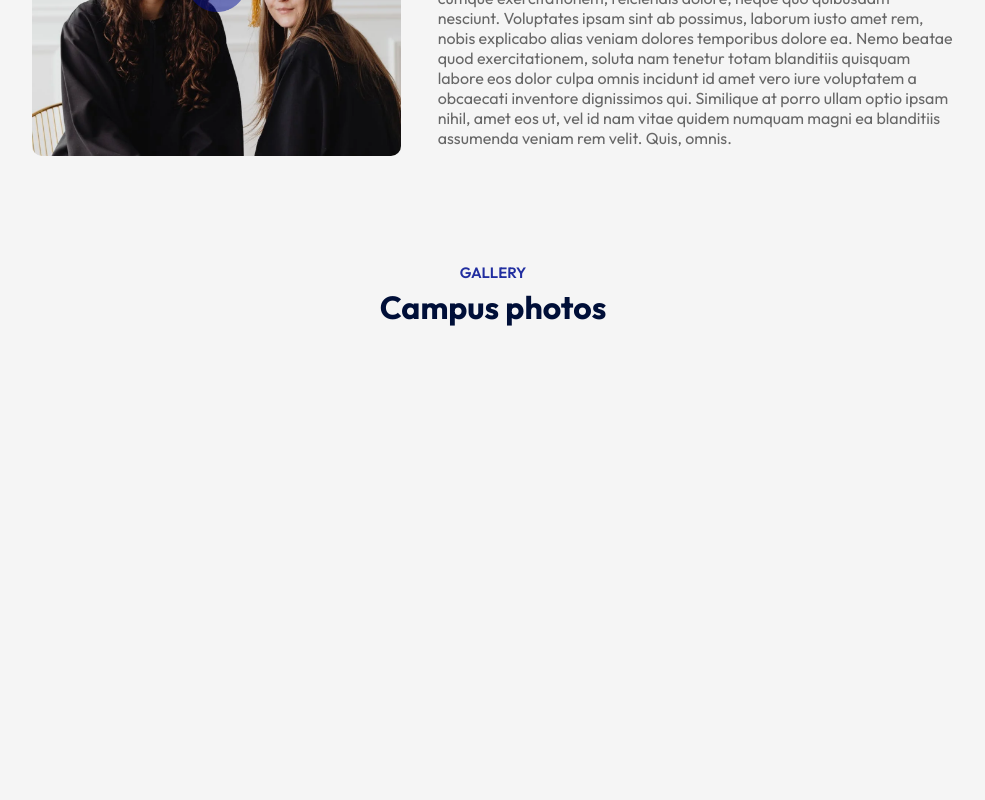
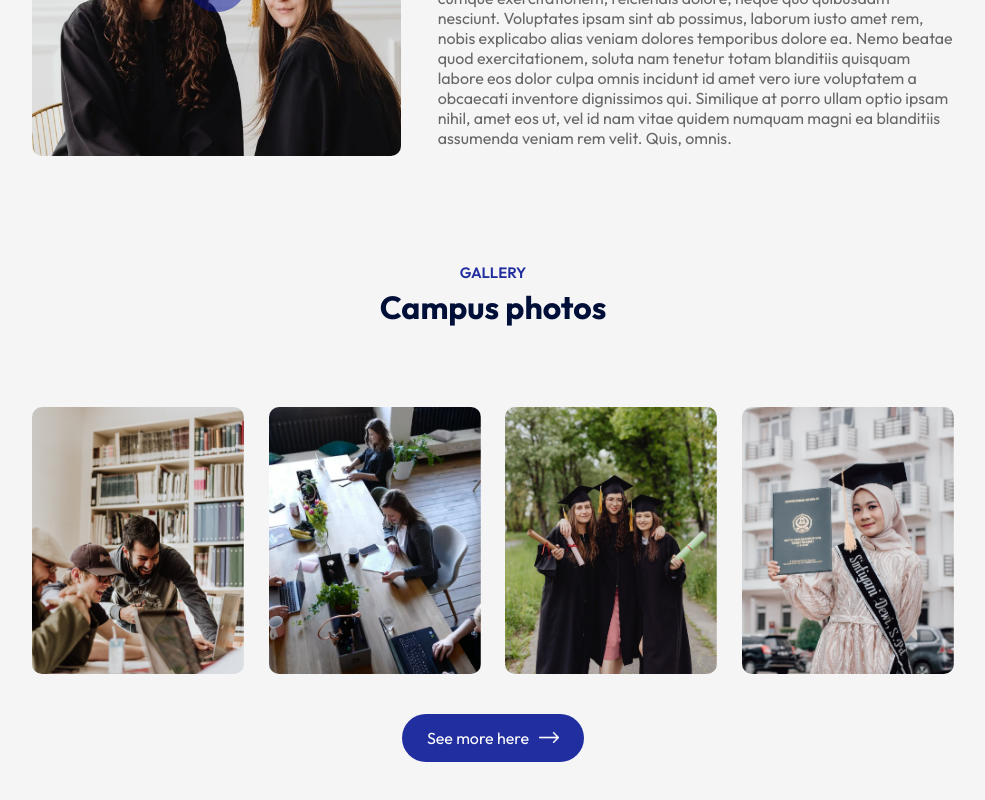
Before and after one commit to yuronn5/education_store, a React (Vite) app: page / in a window 1280 px wide. Shown: the part 1601-2401 px from the top of the page, without its empty margins (147-1132 px from the left). Before the commit the page ends 1958 px from the top, so only its background shows below. Built offline with nearby package versions, Linux system fonts and the light colour scheme.

Commit message:
campus component

```diff
--- a/src/App.jsx
+++ b/src/App.jsx
@@ -4,6 +4,7 @@
 import Programs from './components/Programs/Programs'
 import Title from './components/Title/Title'
 import About from './components/About/About'
+import Campus from './components/Campus/Campus'
 
 const App = () => {
   return (
@@ -15,6 +16,7 @@
         <Programs />
         <About />
         <Title subtitle='Gallery' title='Campus photos' />
+        <Campus />
       </div>
     </div>
   )
--- /dev/null
+++ b/src/components/Campus/Campus.css
@@ -0,0 +1,26 @@
+.campus{
+    margin: 80px auto;
+    width: 90%;
+    text-align: center;
+}
+.gallery{
+    display: flex;
+    align-items: center;
+    justify-content: space-between;
+    margin-bottom: 40px;
+}
+.gallery img{
+    width: 23%;
+    border-radius: 10px;
+}
+/*======== media querry =========*/
+
+@media (max-width: 800px){
+    .gallery{
+        flex-wrap: wrap;
+    }
+    .gallery img{
+        width: 48%;
+        margin-bottom: 25px;
+    }
+}
--- /dev/null
+++ b/src/components/Campus/Campus.jsx
@@ -0,0 +1,22 @@
+import gallery_1 from '../../assets/gallery-1.png'
+import gallery_2 from '../../assets/gallery-2.png'
+import gallery_3 from '../../assets/gallery-3.png'
+import gallery_4 from '../../assets/gallery-4.png'
+import white_arrow from '../../assets/white-arrow.png'
+import './Campus.css';
+
+const Campus = () => {
+  return (
+    <div className='campus'>
+        <div className="gallery">
+            <img src={gallery_1} alt="" />
+            <img src={gallery_2} alt="" />
+            <img src={gallery_3} alt="" />
+            <img src={gallery_4} alt="" />
+        </div>
+        <button className='btn dark-btn'>See more here <img src={white_arrow} alt="" /></button>
+    </div>
+  )
+}
+
+export default Campus
--- a/src/index.css
+++ b/src/index.css
@@ -41,3 +41,7 @@
   width: 20px;
   margin-left: 10px;
 }
+.btn.dark-btn {
+  background: #212EA0;
+  color: #fff;
+}
```
